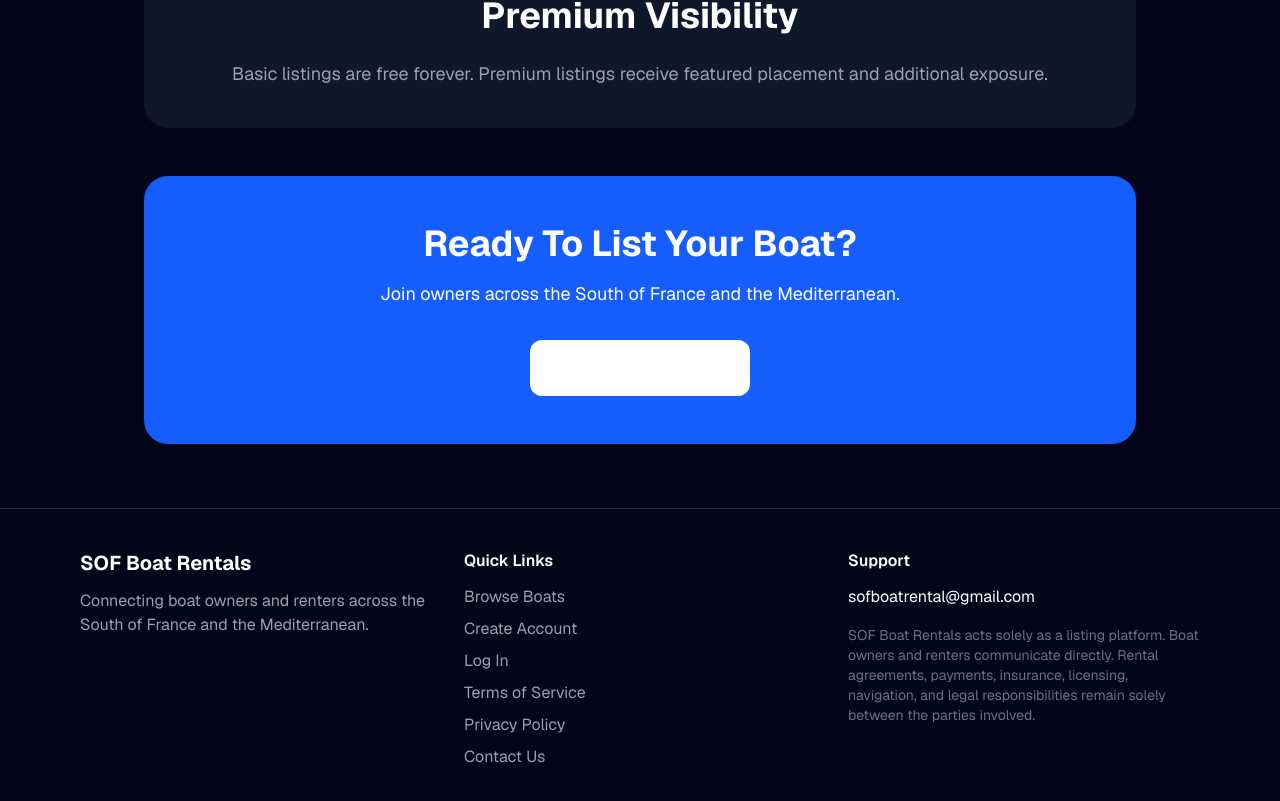
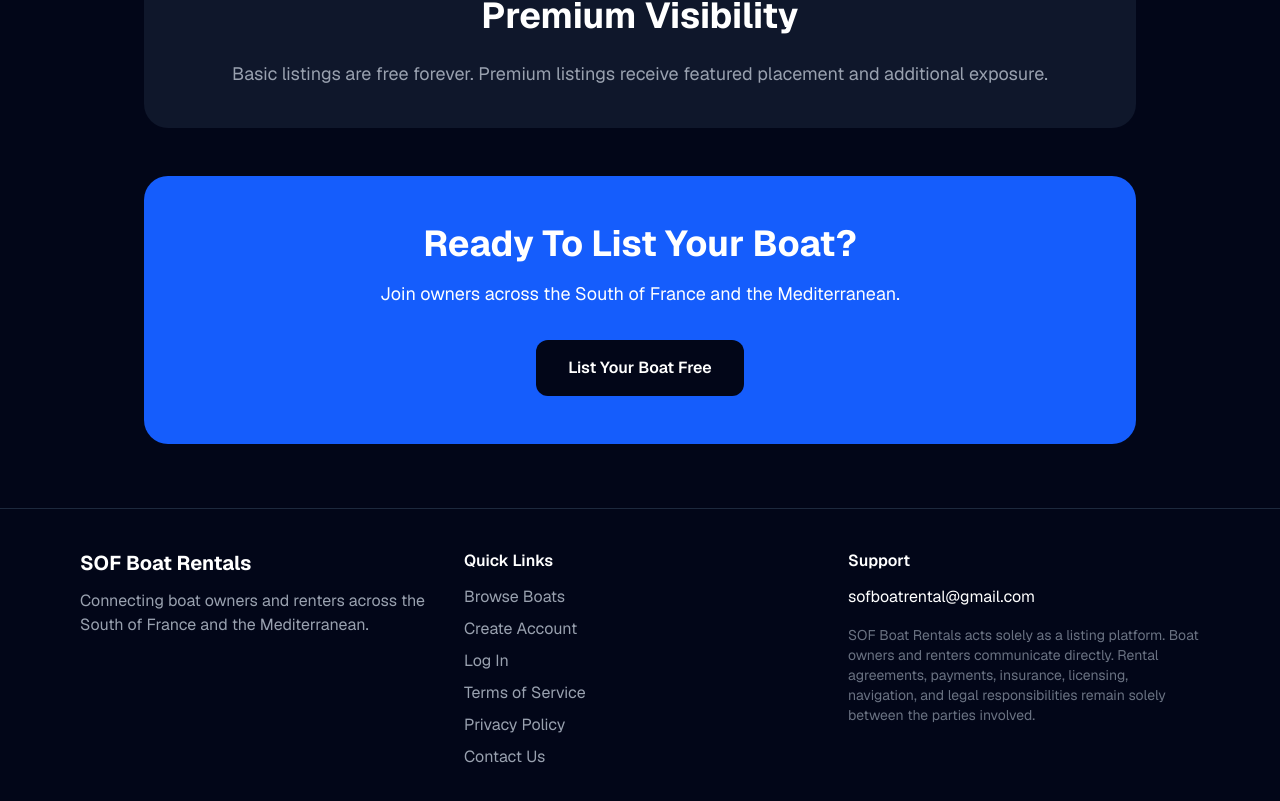
Before and after one commit to hanikhamistabet-del/south-of-france-boat-rentals, a Next.js app: page / in a window 1280 px wide. Shown: the part 1008-1809 px from the top of the page. Built offline with nearby package versions, Linux system fonts and the light colour scheme.

Commit message:
SOF Boat Rentals homepage

```diff
--- a/app/layout.tsx
+++ b/app/layout.tsx
@@ -17,7 +17,7 @@ export default function RootLayout({
   children: React.ReactNode;
 }) {
   return (
-    <html lang="en">
+    <html lang="en" translate="no">
       <body className={geist.className}>
         {children}
       </body>
--- a/app/page.tsx
+++ b/app/page.tsx
@@ -5,7 +5,10 @@ export default function Home() {
       <nav className="max-w-7xl mx-auto px-4 py-6">
         <div className="flex flex-col md:flex-row md:items-center md:justify-between gap-6">
           <div>
-            <h1 className="text-3xl md:text-4xl font-bold">
+            <h1
+  className="text-3xl md:text-4xl font-bold"
+  translate="no"
+>
   SOF Boat Rentals
 </h1>
 
@@ -140,9 +143,9 @@ export default function Home() {
 
           <a
   href="/signup"
-            className="inline-block mt-8 bg-white text-black px-8 py-4 rounded-xl font-semibold"
+  className="inline-block mt-8 bg-slate-950 hover:bg-slate-800 text-white px-8 py-4 rounded-xl font-semibold transition"
 >
-            Create Free Account
+  List Your Boat Free
 </a>
         </div>
       </section>
@@ -179,6 +182,7 @@ export default function Home() {
               <a
   href="mailto:sofboatrental@gmail.com"
   className="text-gray-400 block"
+  translate="no"
 >
   sofboatrental@gmail.com
 </a>
```
Lines whose indentation alone changed are shown as unchanged.
